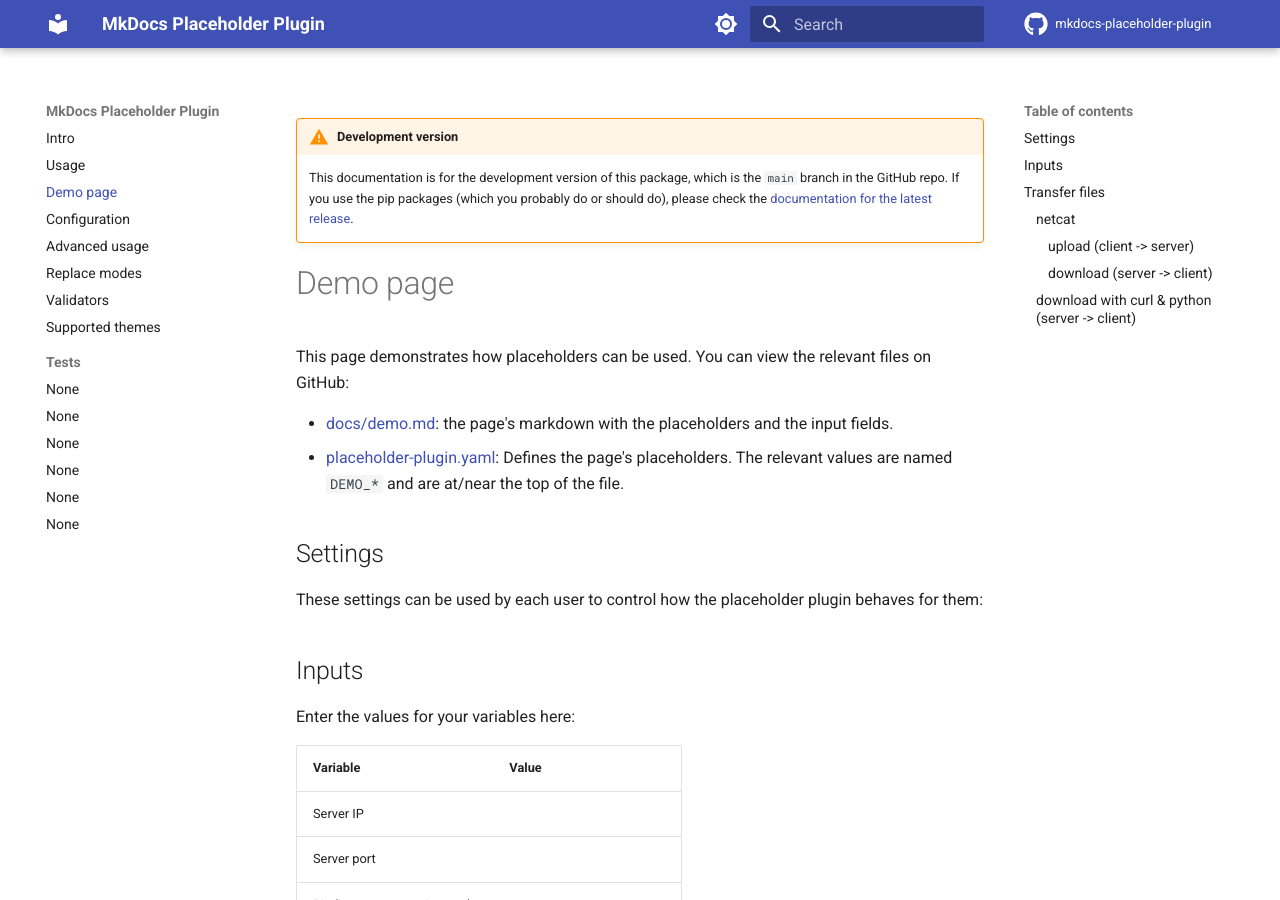
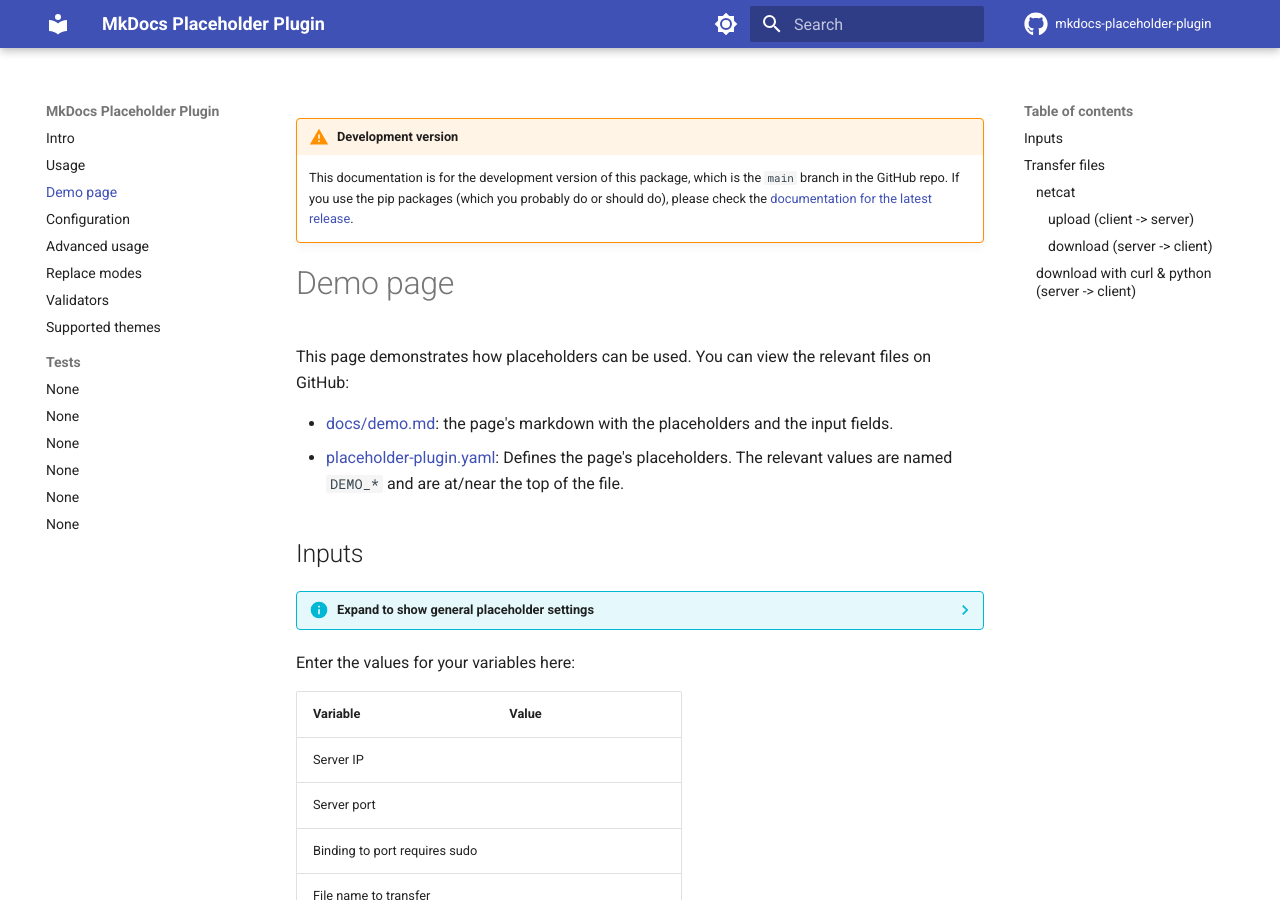
Before and after one commit to six-two/mkdocs-placeholder-plugin, an MkDocs documentation site: the page built from docs/demo.md, in a window 1280 px wide and 900 px high. Built offline with MkDocs 1.6.1 and Material for MkDocs 9.7.7, drawn with Linux system fonts in a browser that asks for light colours; comment, search, counter and statistics services are not loaded.

Commit message:
Added more test cases and applied layout for standalone placeholder settings

```diff
--- a/docs/demo.md
+++ b/docs/demo.md
@@ -12,13 +12,12 @@
 - [placeholder-plugin.yaml](https://github.com/six-two/mkdocs-placeholder-plugin/blob/main/placeholder-plugin.yaml): Defines the page's placeholders.
     The relevant values are named `DEMO_*` and are at/near the top of the file.
 
-## Settings
+## Inputs
 
-These settings can be used by each user to control how the placeholder plugin behaves for them:
+??? info "Expand to show general placeholder settings"
 
-<div class="placeholder-settings-panel"></div>
+    <div class="placeholder-settings-panel"></div>
 
-## Inputs
 
 Enter the values for your variables here:
 
--- a/mkdocs.yml
+++ b/mkdocs.yml
@@ -57,6 +57,12 @@
   # Message/error/warning boxes
   - admonition
   - pymdownx.details
+  # Different formatting options
+  - pymdownx.critic
+  - pymdownx.caret
+  - pymdownx.keys
+  - pymdownx.mark
+  - pymdownx.tilde
   # For search exclusion
   - attr_list
   # For mermaid diagrams
```
Also changed, not shown: 4 other files.
